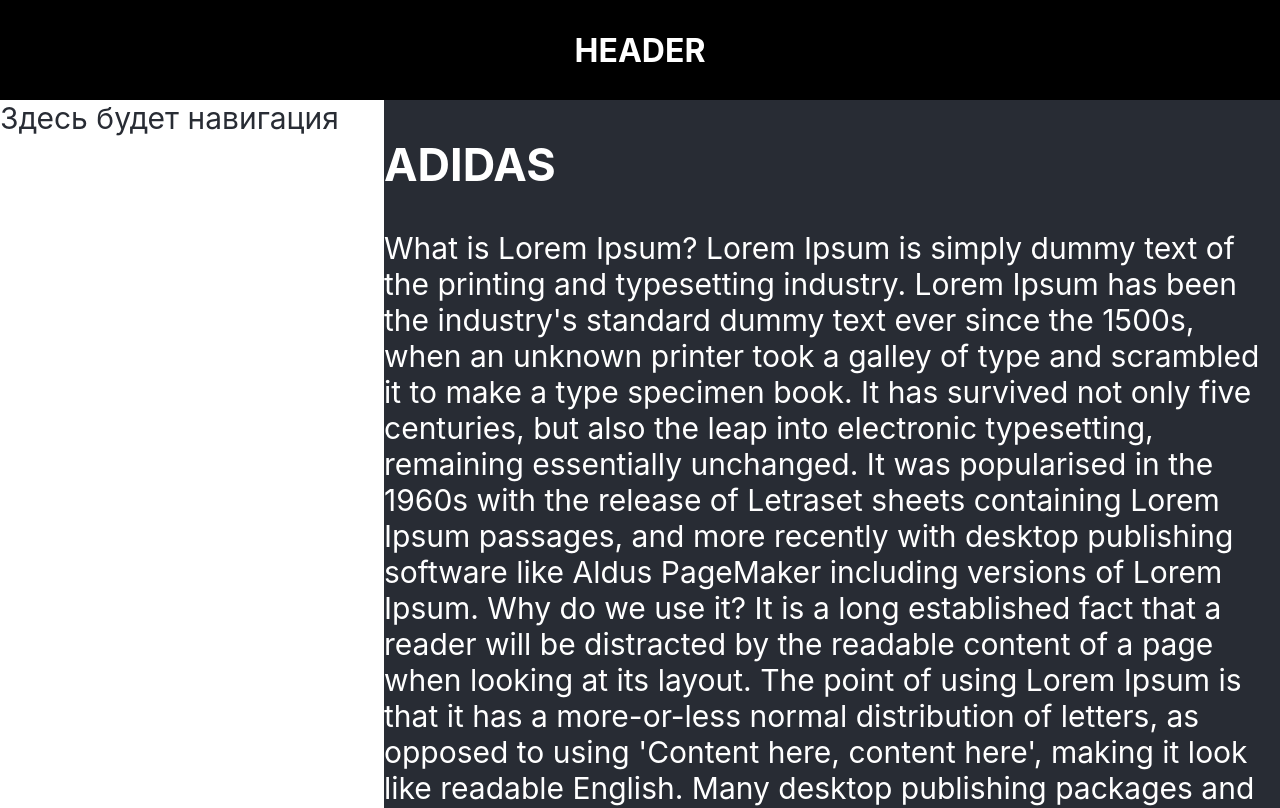
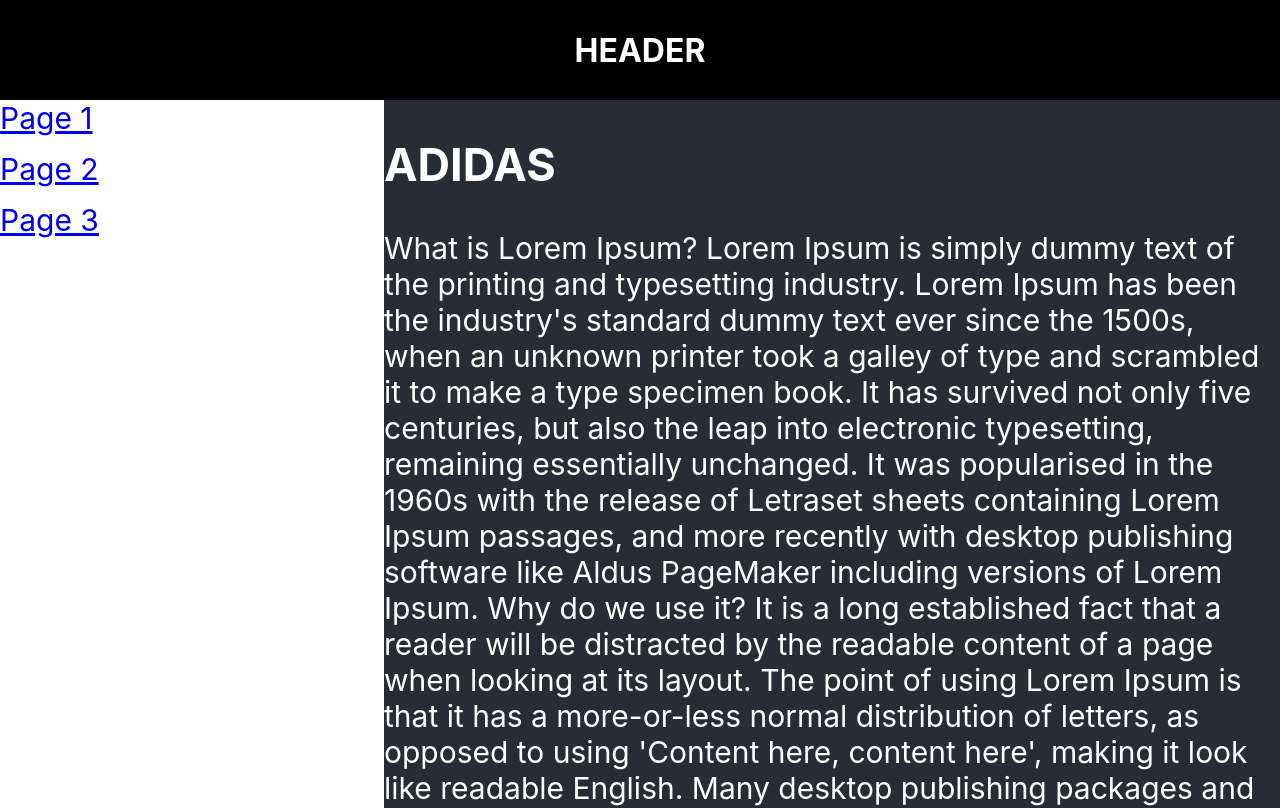
Before and after one commit to Kirill190611/react-router-dom, a React (Create React App) app: page /page1 in a window 1280 px wide. Shown: the top 808 px of the page. Built offline with nearby package versions, Linux system fonts and the light colour scheme.

Commit message:
Practice with NavLink

```diff
--- a/src/App.tsx
+++ b/src/App.tsx
@@ -3,7 +3,7 @@ import styles from "./components/Site.module.css";
 import {PageOne} from "./components/pages/PageOne";
 import {PageTwo} from "./components/pages/PageTwo";
 import {PageThree} from "./components/pages/PageThree";
-import {Route, Routes, Navigate} from "react-router-dom";
+import {Route, Routes, Navigate, NavLink} from "react-router-dom";
 import {Error404} from "./components/pages/Error404";
 
 
@@ -13,7 +13,9 @@ function App() {
             <div className={styles.header}><h1>HEADER</h1></div>
             <div className={styles.body}>
                 <div className={styles.nav}>
-                    Здесь будет навигация
+                    <NavLink to="/page1">Page 1</NavLink>
+                    <NavLink to="/page2">Page 2</NavLink>
+                    <NavLink to="/page3">Page 3</NavLink>
                 </div>
                 <div className={styles.content}>
                     <Routes>
--- a/src/components/Site.module.css
+++ b/src/components/Site.module.css
@@ -9,21 +9,24 @@
     color: white;
 }
 
-.body{
+.body {
     display: flex;
 }
 
-.nav{
-   background-color: white;
+.nav {
+    display: flex;
+    flex-direction: column;
+    gap: 15px;
+    background-color: white;
     min-height: 400px;
     width: 30%;
-    color:#282c34;
+    color: #282c34;
     font-size: 30px;
 
 }
 
-.content{
-    background-color:#282c34;
+.content {
+    background-color: #282c34;
     min-height: 400px;
     width: 70%;
     color: white;
```
